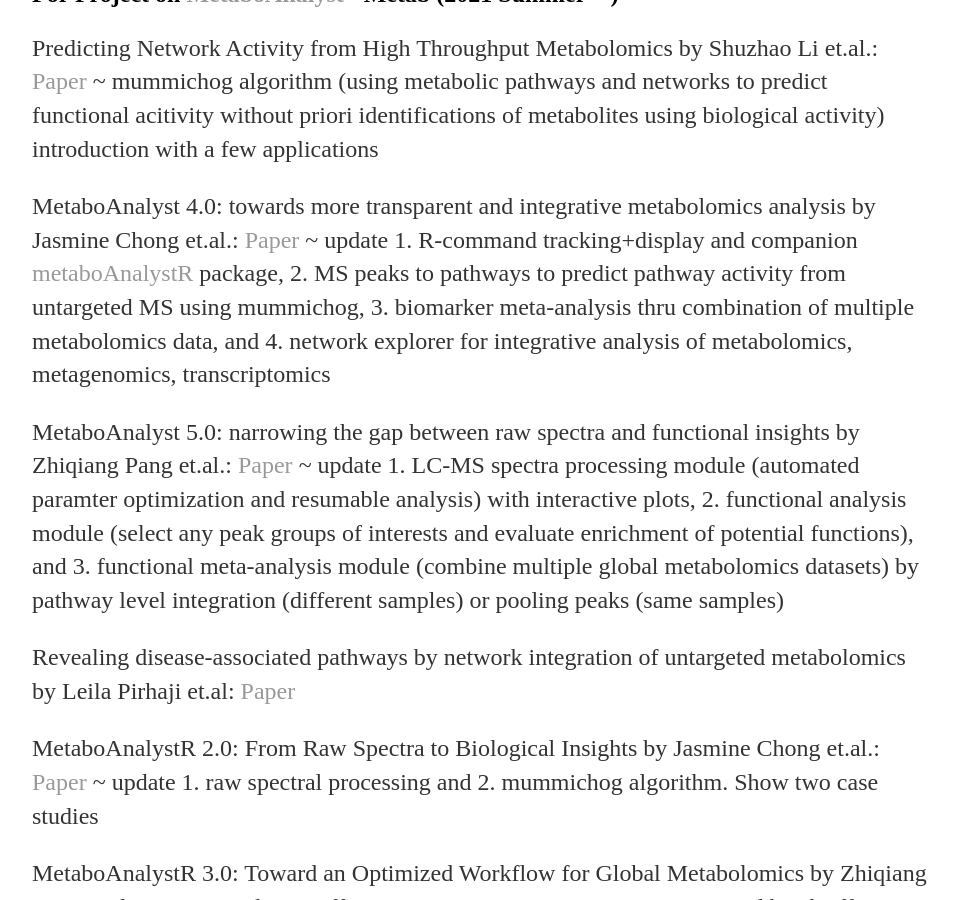
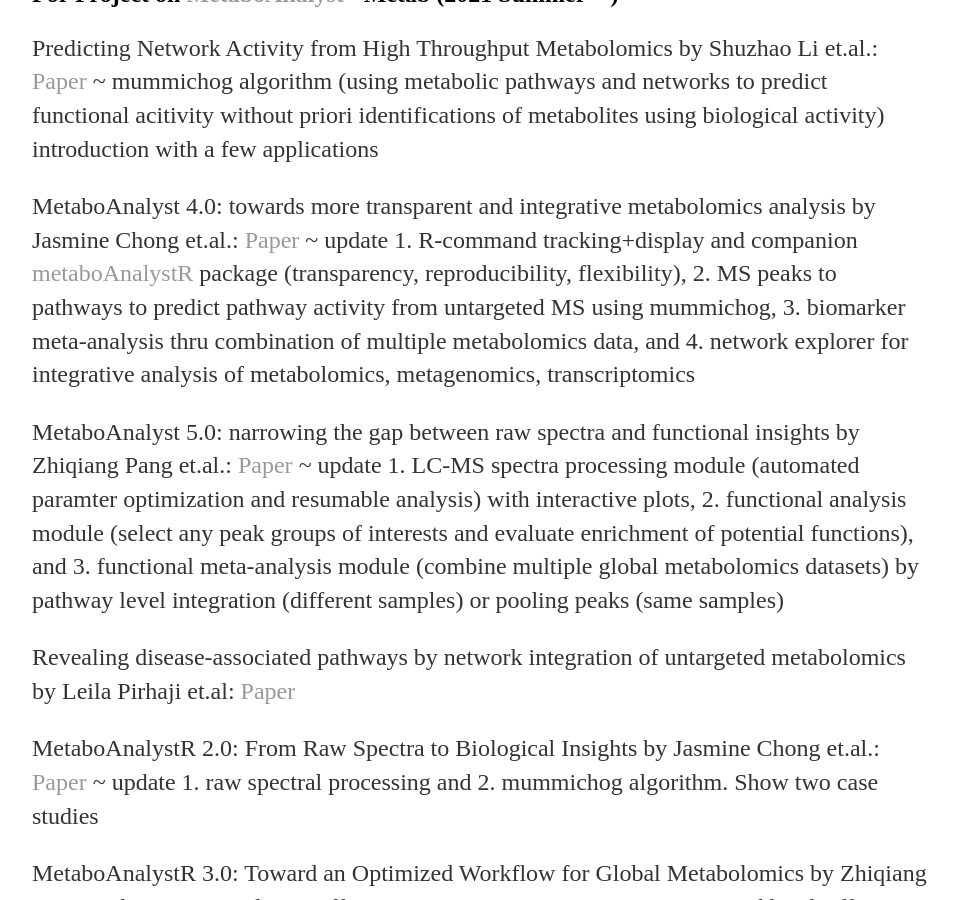
Before and after one commit to yjkweon24/yjkweon24.github.io, a Jekyll site: the page built from _posts/2019-03-16-Academic.md, in a window 1280 px wide and 900 px high, scrolled down 2379 px. Shown: the whole window, without its empty margins (160-1118 px from the left). Built offline with Jekyll 4.4.1, drawn with Linux system fonts in a browser that asks for light colours.

Commit message:
Update 2019-03-16-Academic.md

```diff
--- a/_posts/2019-03-16-Academic.md
+++ b/_posts/2019-03-16-Academic.md
@@ -59,7 +59,7 @@
 
 Predicting Network Activity from High Throughput Metabolomics by Shuzhao Li et.al.: [Paper](https://journals.plos.org/ploscompbiol/article?id=10.1371/journal.pcbi.1003123) ~ mummichog algorithm (using metabolic pathways and networks to predict functional acitivity without priori identifications of metabolites using biological activity) introduction with a few applications
 
-MetaboAnalyst 4.0: towards more transparent and integrative metabolomics analysis by Jasmine Chong et.al.: [Paper](https://www.ncbi.nlm.nih.gov/pmc/articles/PMC6030889/) ~ update 1. R-command tracking+display and companion [metaboAnalystR](#mar) package, 2. MS peaks to pathways to predict pathway activity from untargeted MS using mummichog, 3. biomarker meta-analysis thru combination of multiple metabolomics data, and 4. network explorer for integrative analysis of metabolomics, metagenomics, transcriptomics
+MetaboAnalyst 4.0: towards more transparent and integrative metabolomics analysis by Jasmine Chong et.al.: [Paper](https://www.ncbi.nlm.nih.gov/pmc/articles/PMC6030889/) ~ update 1. R-command tracking+display and companion [metaboAnalystR](#mar) package (transparency, reproducibility, flexibility), 2. MS peaks to pathways to predict pathway activity from untargeted MS using mummichog, 3. biomarker meta-analysis thru combination of multiple metabolomics data, and 4. network explorer for integrative analysis of metabolomics, metagenomics, transcriptomics
 
 MetaboAnalyst 5.0: narrowing the gap between raw spectra and functional insights by Zhiqiang Pang et.al.: [Paper](https://academic.oup.com/nar/advance-article/doi/10.1093/nar/gkab382/6279832) ~ update 1. LC-MS spectra processing module (automated paramter optimization and resumable analysis) with interactive plots, 2. functional analysis module (select any peak groups of interests and evaluate enrichment of potential functions), and 3. functional meta-analysis module (combine multiple global metabolomics datasets) by pathway level integration (different samples) or pooling peaks (same samples)
 
```
